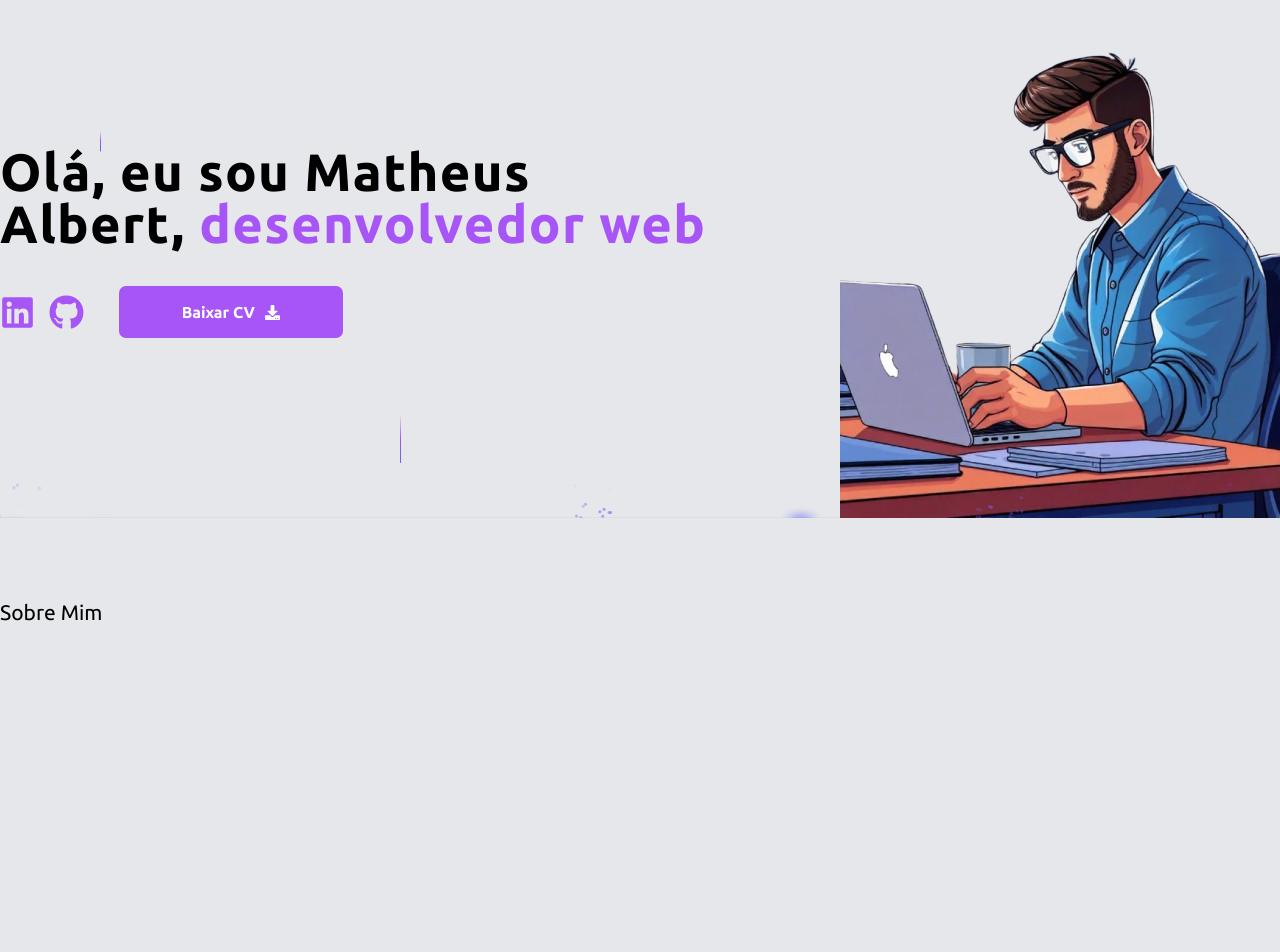
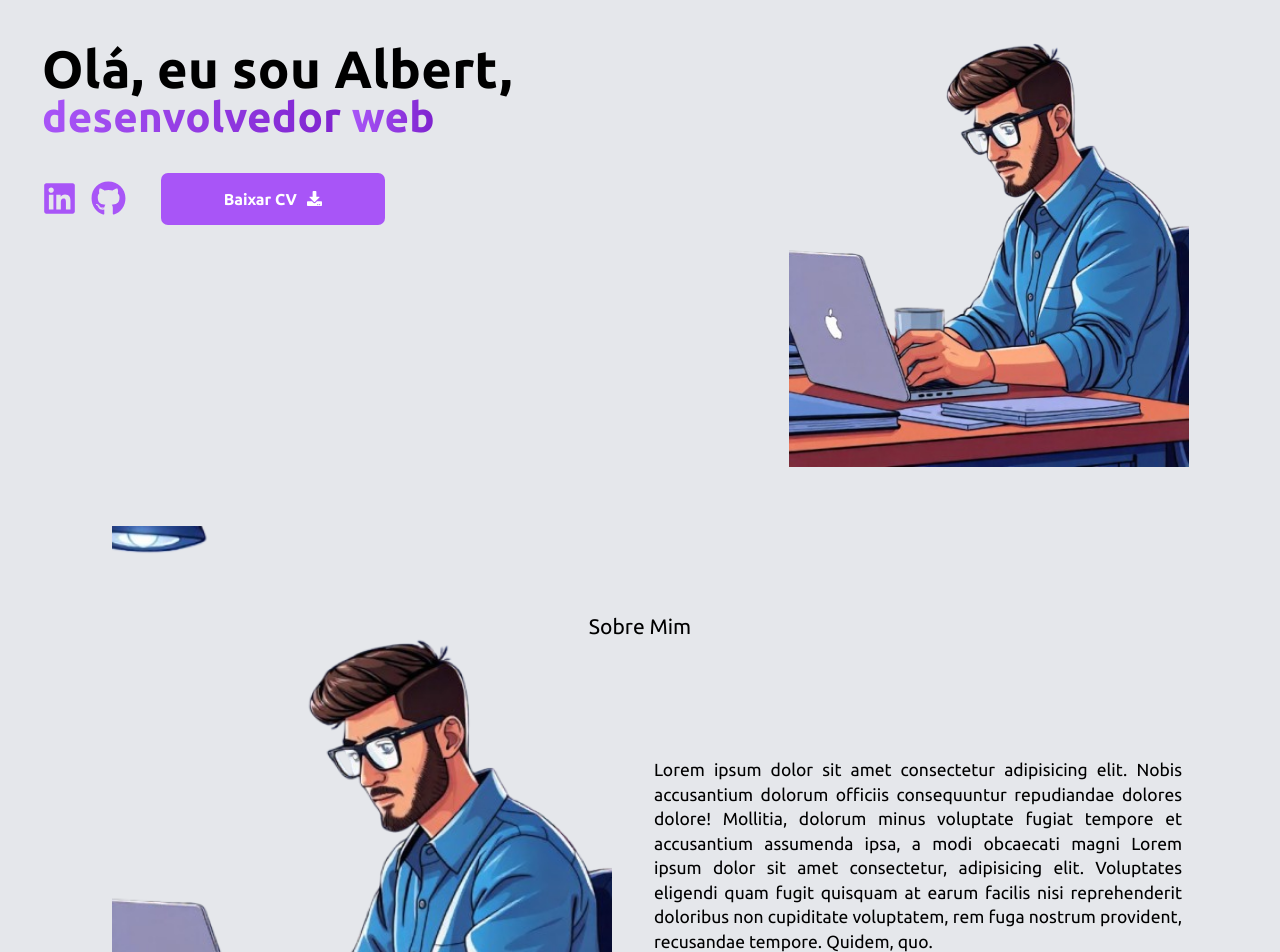
Before and after one commit to Albert1616/Portfolio, a Next.js app: page / in a window 1280 px wide. Shown: the part 160-1112 px from the top of the page. Before the commit the page ends 800 px from the top, so only its background shows below. Built offline with nearby package versions, Linux system fonts and the light colour scheme.

Commit message:
feat: Componente SobreMim;

```diff
--- a/src/app/globals.css
+++ b/src/app/globals.css
@@ -14,7 +14,7 @@ html,
 body,
 #root,
 .app {
-  height: 100%;
+  height: 100vh;
   width: 100%;
   @apply text-sm;
   @apply dark:bg-gray-800;
--- a/src/app/page.tsx
+++ b/src/app/page.tsx
@@ -11,8 +11,10 @@ export default function Home() {
   return (
     <DashBoardWrapper>
       <Header isDarkMode={isDarkMode} setIsDarkMode={setIsDarkMode} />
-      <HeroSection />
-      {/* <SobreMim /> */}
+      <div className="px-6 md:px-12">
+        <HeroSection />
+        <SobreMim />
+      </div>
     </DashBoardWrapper>
   )
 }
--- a/src/components/DashBoardWrapper.tsx
+++ b/src/components/DashBoardWrapper.tsx
@@ -1,13 +1,17 @@
 'use client'
 
-import React, { useEffect, useState } from 'react'
+import React from 'react'
 
 type Props = {
   children: React.ReactNode
 }
 
 const DashBoardWrapper = ({ children }: Props) => {
-  return <div className="container mx-auto px-12 md:px-0">{children}</div>
+  return (
+    <div className="flex flex-col min-h-screen container mx-auto px-12 md:px-0">
+      {children}
+    </div>
+  )
 }
 
 export default DashBoardWrapper
--- a/src/components/Header.tsx
+++ b/src/components/Header.tsx
@@ -1,7 +1,5 @@
 /* eslint-disable prettier/prettier */
 'use client'
-
-import { LINKS } from '@/lib/utils'
 import { Moon, Sun } from 'lucide-react'
 import { motion } from 'motion/react'
 import Link from 'next/link'
@@ -25,7 +23,8 @@ const Header = ({ isDarkMode, setIsDarkMode }: headerProps) => {
     }
 
     return (
-        <div className="flex items-center justify-between py-8 md:py-12">
+        <div className="fixed mx-auto shadow-sm top-0 left-0 right-0 z-10 bg-gray-200 dark:bg-gray-800 bg-opacity-100 px-10 ">
+            <div className='flex items-center justify-between py-8'>
                 {/* LOGO */}
 
                 <Link
@@ -57,6 +56,7 @@ const Header = ({ isDarkMode, setIsDarkMode }: headerProps) => {
                         </motion.button>
                     </div>
                 </div>
+            </div>
         </div >
     )
 }
--- a/src/components/HeroSection.tsx
+++ b/src/components/HeroSection.tsx
@@ -1,57 +1,64 @@
 /* eslint-disable prettier/prettier */
 import React from 'react'
-import { BackgroundBeamsWithCollision } from './ui/background-beams-with-collision'
 import { TextGenerateEffect } from './ui/text-generate-effect'
 import Image from 'next/image'
-import { FaLinkedin, FaGithub, FaDownload } from "react-icons/fa";
-import Link from 'next/link';
+import { FaLinkedin, FaGithub, FaDownload } from 'react-icons/fa'
+import Link from 'next/link'
 import { motion } from 'motion/react'
 
 const HeroSection = () => {
     return (
-        <div className='h-full'>
-            <BackgroundBeamsWithCollision>
-                <div className='flex flex-col md:items-start max-w-[60%]'>
-                    <TextGenerateEffect words='Olá, eu sou Matheus Albert, desenvolvedor web' />
-                    <div className='flex flex-col md:flex-row items-center justify-center gap-4 md:gap-10 mt-4 md:mt-10'>
-                        <motion.div className='flex items-center gap-4'
+        <section className=''>
+            <div className='grid grid-cols-1 md:grid-cols-12 pt-24 lg:py-32'>
+                <div className="flex flex-col md:items-start col-span-7 place-self-center">
+                    <TextGenerateEffect words="Olá, eu sou Albert, desenvolvedor web" />
+                    <div className="flex flex-col md:flex-row items-center justify-center gap-8 md:gap-10 mt-4 md:mt-10">
+                        <motion.div
+                            className="flex items-center gap-4"
                             initial={{ opacity: 0 }}
                             animate={{ opacity: 1 }}
-                            transition={{ delay: 1.6 }}>
-                            <Link href=''>
-                                <FaLinkedin className='text-primaryColor hover:scale-125 ease-in-out duration-200' size={35} />
+                            transition={{ delay: 1.6 }}
+                        >
+                            <Link href="">
+                                <FaLinkedin
+                                    className="text-primaryColor hover:scale-125 ease-in-out duration-200"
+                                    size={35}
+                                />
                             </Link>
-                            <Link href=''>
-                                <FaGithub className='text-primaryColor hover:scale-125 ease-in-out duration-200' size={35} />
+                            <Link href="">
+                                <FaGithub
+                                    className="text-primaryColor hover:scale-125 ease-in-out duration-200"
+                                    size={35}
+                                />
                             </Link>
                         </motion.div>
-                        <motion.button className='w-64 text-lg font-semibold flex items-center
-                        justify-center gap-3 bg-primaryColor text-white rounded-lg p-4
-                        hover:bg-[#8B2EE2] transition-colors duration-75'
+                        <motion.button
+                            className="w-3/4 md:w-64 text-lg font-semibold flex items-center
+                        justify-center gap-3 bg-primaryColor text-white rounded-lg py-2 md:p-4
+                        hover:bg-[#8B2EE2] transition-colors duration-75"
                             initial={{ opacity: 0 }}
                             animate={{ opacity: 1 }}
                             transition={{ delay: 1.8 }}
                         >
-                            Baixar  CV <FaDownload size={15} />
+                            Baixar CV <FaDownload size={15} />
                         </motion.button>
                     </div>
                 </div>
-                <motion.div
-                    initial={{ opacity: 0 }}
-                    animate={{ opacity: 1 }}>
-                    <Image src='/hero-removebg.png'
-                        alt='personal hero image'
-                        width={1200}
-                        height={1200}
-                        loading='lazy'
-                        quality={100}
-                        objectFit='contain'
-                        className='w-full h-auto' />
+                <motion.div initial={{ opacity: 0 }} animate={{ opacity: 1 }}
+                    className="col-span-5 place-self-center pb-12 md:pb-0">
+                    <div className='w-[300px] h-[300px] lg:w-[400px] lg:h-[350px] mt-6 lg:mt-0'>
+                        <Image
+                            src="/hero-removebg.png"
+                            alt="personal hero image"
+                            width={600}
+                            height={500}
+                            className='w-full h-auto'
+                        />
+                    </div>
                 </motion.div>
-
-            </BackgroundBeamsWithCollision>
-            <h2 className='absolute bottom-4 text-black dark:text-white text-center pt-20 text-xl md:text-2xl'>Sobre Mim</h2>
-        </div>
+            </div>
+            <h2 className='absolute -bottom-40 md:bottom-16 lg:bottom-0 left-1/2 translate-x-[-50%] text-black dark:text-white text-center text-xl md:text-2xl'>Sobre Mim</h2>
+        </section>
     )
 }
 
--- a/src/components/Nav.tsx
+++ b/src/components/Nav.tsx
@@ -1,3 +1,4 @@
+/* eslint-disable prettier/prettier */
 import { LINKS } from '@/lib/utils'
 import Link from 'next/link'
 import { motion } from 'motion/react'
@@ -10,7 +11,7 @@ type Props = {
 
 const Nav = ({ isDarkMode, setIsDarkMode }: Props) => {
     return (
-        <div className='flex flex-col md:flex-row items-end gap-8 w-full'>
+        <div className="flex flex-col lg:flex-row items-end gap-8 w-full">
             {LINKS.map((link) => (
                 <motion.p
                     key={link.name}
--- a/src/components/SobreMim.tsx
+++ b/src/components/SobreMim.tsx
@@ -1,10 +1,54 @@
-import React from 'react'
+import Image from 'next/image'
+import React, { useEffect, useRef } from 'react'
+import { motion, useAnimation, useInView } from 'motion/react'
 
-type Props = {}
+const SobreMim = () => {
+  // const ref = useRef(null)
+  // const isInView = useInView(ref, { once: true })
+  // const animations = useAnimation()
 
-const SobreMim = (props: Props) => {
+  // useEffect(() => {
+  //   if (isInView) {
+  //     animations.start('visible')
+  //   }
+  // }, [isInView])
+
   return (
-    <div>SobreMim</div>
+    <motion.section
+      className="py-36 md:py-48 lg:px-16 lg:py-32"
+    // variants={{
+    //   hidden: { opacity: 0, y: 75 },
+    //   visible: { opacity: 1, y: 0 },
+    // }}
+    // initial="hidden"
+    // animate={animations}
+    // transition={{ duration: 0.5, delay: 0.25 }}
+    >
+      <div className="md:grid md:grid-cols-2 gap-8">
+        <div className="place-self-center">
+          <Image
+            src="/hero-removebg.png"
+            alt="Image hero"
+            width={500}
+            height={500}
+            quality={100}
+            loading="lazy"
+          />
+        </div>
+        <div className="flex flex-col mt-5 md:place-self-center">
+          <p className="text-black dark:text-white text-lg lg:text-xl font-medium text-justify">
+            Lorem ipsum dolor sit amet consectetur adipisicing elit. Nobis
+            accusantium dolorum officiis consequuntur repudiandae dolores
+            dolore! Mollitia, dolorum minus voluptate fugiat tempore et
+            accusantium assumenda ipsa, a modi obcaecati magni Lorem ipsum dolor
+            sit amet consectetur, adipisicing elit. Voluptates eligendi quam
+            fugit quisquam at earum facilis nisi reprehenderit doloribus non
+            cupiditate voluptatem, rem fuga nostrum provident, recusandae
+            tempore. Quidem, quo.
+          </p>
+        </div>
+      </div>
+    </motion.section>
   )
 }
 
--- a/src/components/ui/background-beams-with-collision.tsx
+++ b/src/components/ui/background-beams-with-collision.tsx
@@ -71,7 +71,7 @@ export const BackgroundBeamsWithCollision = ({
         <div
             ref={parentRef}
             className={cn(
-                'h-full bg-transparent relative w-full overflow-hidden flex flex-col-reverse items-center justify-between md:flex-row',
+                'grid grid-cols-1 md:grid-cols-12 bg-transparent relative overflow-hidden',
                 // h-screen if you want bigger
                 className,
             )}
--- a/src/components/ui/text-generate-effect.tsx
+++ b/src/components/ui/text-generate-effect.tsx
@@ -38,7 +38,7 @@ export const TextGenerateEffect = ({
                     return (
                         <motion.span
                             key={word + idx}
-                            className={`${idx > 4 ? "text-purple-500" : "text-black dark:text-white"} opacity-0`}
+                            className={`${idx > 3 ? "text-transparent bg-clip-text bg-gradient-to-r from-purple-500 to-purple-700 text-4xl lg:text-5xl" : "text-black dark:text-white font-extrabold text-5xl lg:text-6xl"} opacity-0`}
                             style={{
                                 filter: filter ? 'blur(10px)' : 'none',
                             }}
@@ -54,7 +54,7 @@ export const TextGenerateEffect = ({
     return (
         <div className={cn('font-bold', className)}>
             <div className="mt-4">
-                <div className="dark:text-white text-black text-3xl md:text-6xl text-center md:text-left md:text-balance leading-snug tracking-wide">
+                <div className="text-center md:text-left md:text-balance leading-snug tracking-wide">
                     {renderWords()}
                 </div>
             </div>
```
Also changed, not shown: .eslintrc.json. Lines whose indentation alone changed are shown as unchanged.
